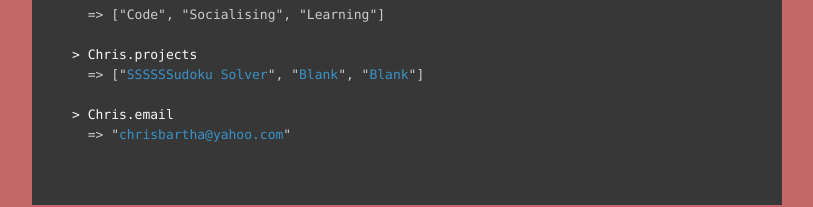
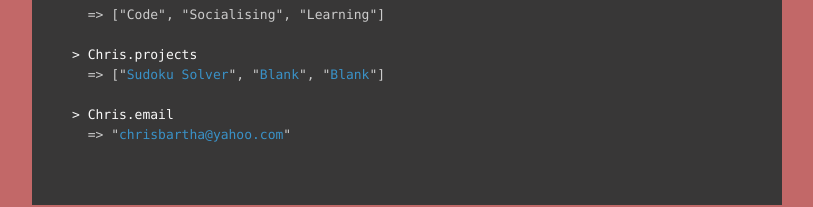
Before and after one commit to chrisbartha1/chrisbartha1.github.io, a plain HTML site: page index.html in a window 1280 px wide. Shown: the part 848-1055 px from the top of the page, without its empty margins (233-1046 px from the left). Drawn offline with Linux system fonts and the light colour scheme.

Commit message:
Update index.html

```diff
--- a/index.html
+++ b/index.html
@@ -60,7 +60,7 @@
             &gt; Chris.interests<br/>
             <span class="answer">&nbsp;&nbsp;=&gt; ["Code", "Socialising", "Learning"]<br/><br/></span>
             &gt; Chris.projects<br/>
-            <span class="answer answer_pointer">&nbsp;&nbsp;=&gt; ["<a target="_self" onclick="redirect_html()">SSSSSSudoku Solver</a>",
+            <span class="answer answer_pointer">&nbsp;&nbsp;=&gt; ["<a target="_self" onclick="redirect_html()">Sudoku Solver</a>",
 								 "<a target="_blank">Blank</a>",
 								 "<a target="_blank">Blank</a>"]<br/><br/></span>
             &gt; Chris.email<br/>
```
